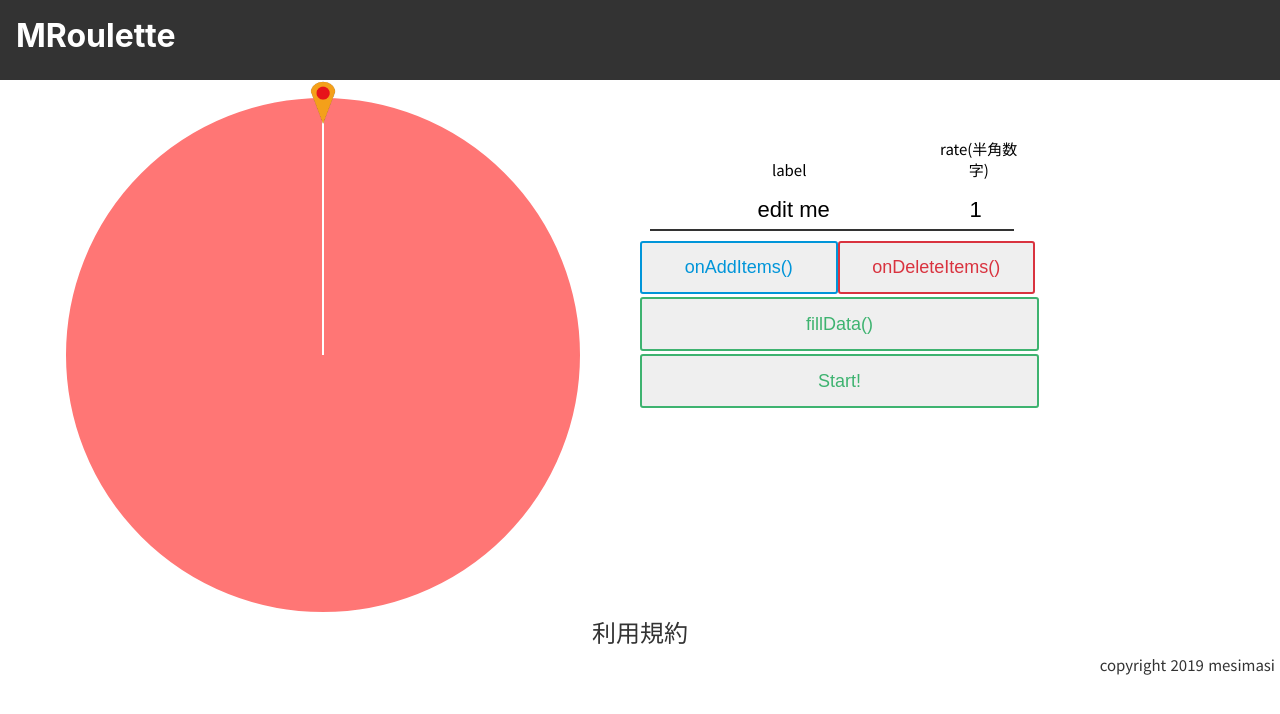
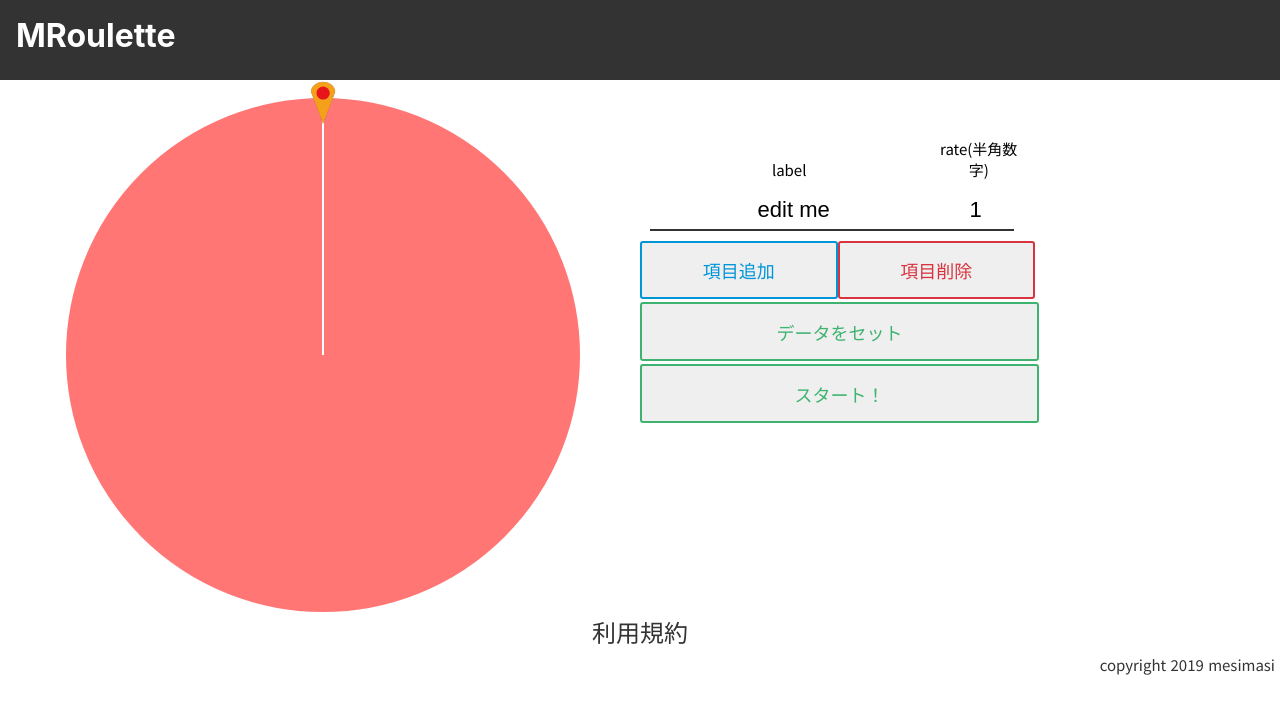
Before and after one commit to masibw/MRoulette, a Nuxt app: page / in a window 1280 px wide. Shown: the top 714 px of the page. Built offline with nearby package versions, Linux system fonts and the light colour scheme.

Commit message:
change button label

```diff
--- a/pages/index.vue
+++ b/pages/index.vue
@@ -29,24 +29,20 @@
               />
             </li>
           </ul>
-          <button class="btn-flat btn-blue" style="width:49%;" @click="onAddItems()">onAddItems()</button>
-          <button
-            class="btn-flat btn-red"
-            style="width:49%;"
-            @click="onDeleteItems()"
-          >onDeleteItems()</button>
+          <button class="btn-flat btn-blue" style="width:49%;" @click="onAddItems()">項目追加</button>
+          <button class="btn-flat btn-red" style="width:49%;" @click="onDeleteItems()">項目削除</button>
           <button
             class="btn-flat btn-green"
             style="display:block; width:99%; margin-top:3px;"
             @click="fillData()"
             v-show="!isSet"
-          >fillData()</button>
+          >データをセット</button>
           <button
             class="btn-flat btn-green"
             style="display:block; width:99%; margin-top:3px;"
             @click="onStartRoulette()"
             v-show="isSet"
-          >Start!</button>
+          >スタート！</button>
         </form>
       </div>
       <transition name="modal">
```
